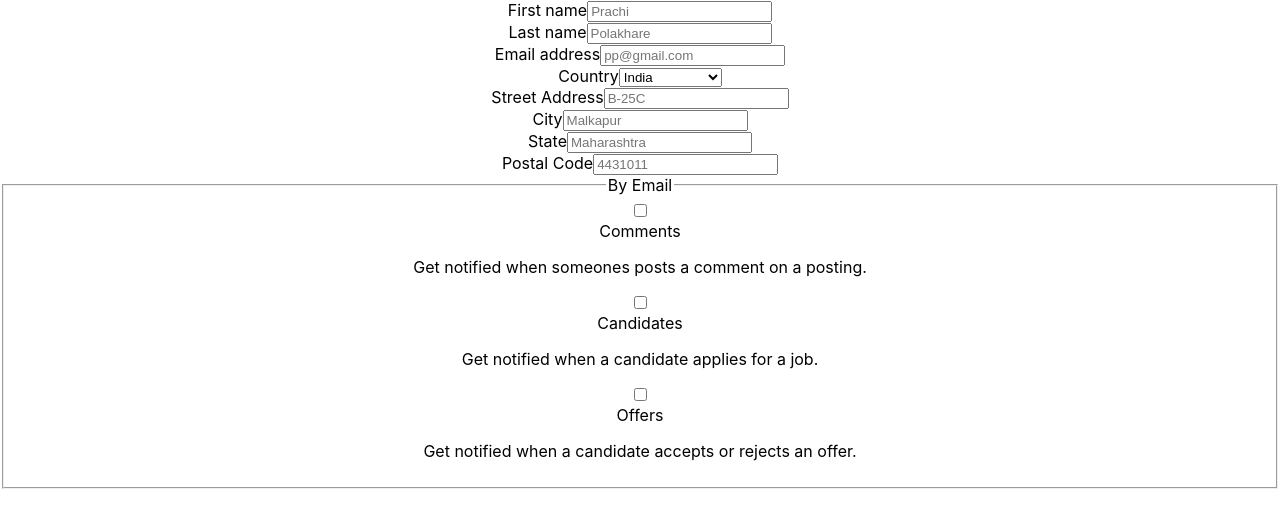
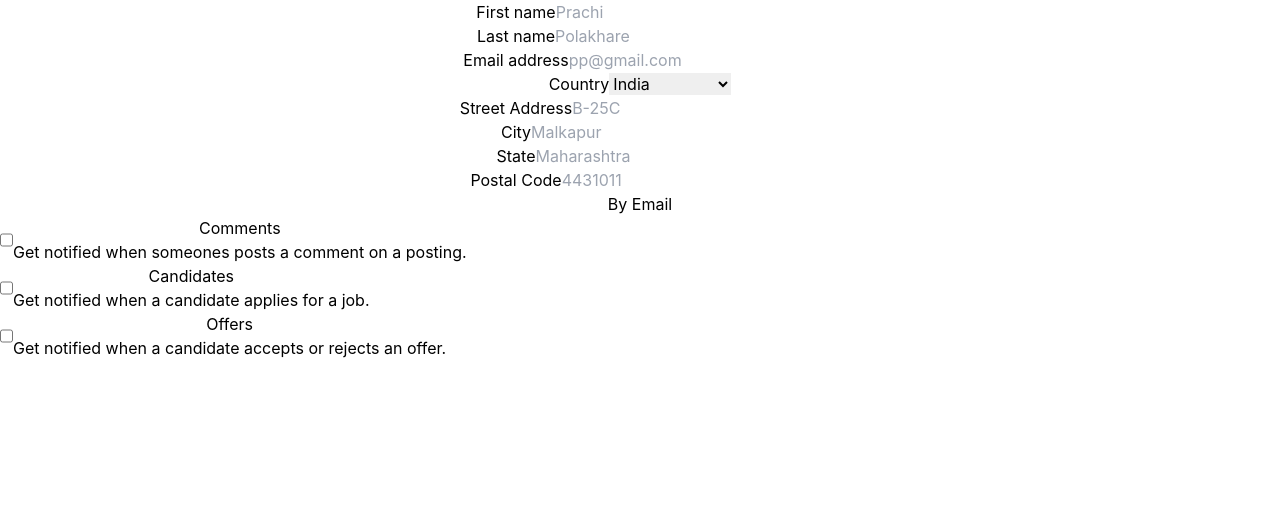
Before and after one commit to Prachi24599/form-app-hw, a React (Create React App) app: page / in a window 1280 px wide. Shown: the top 528 px of the page. Built offline with nearby package versions, Linux system fonts and the light colour scheme.

Commit message:
tailwind css configured

```diff
--- a/src/App.js
+++ b/src/App.js
@@ -115,7 +115,7 @@ function App() {
               type="checkbox"
               id="comments"
               name="comments"
-              value={formData.comments}
+              checked={formData.comments}
               onChange={changeHandler}
             />
             <div>
@@ -128,7 +128,7 @@ function App() {
               type="checkbox"
               id="candidates"
               name="candidates"
-              value={formData.candidates}
+              checked={formData.candidates}
               onChange={changeHandler}
             />
             <div>
@@ -141,7 +141,7 @@ function App() {
               type="checkbox"
               id="offers"
               name="offers"
-              value={formData.offers}
+              checked={formData.offers}
               onChange={changeHandler}
             />
             <div>
--- /dev/null
+++ b/tailwind.config.js
@@ -0,0 +1,8 @@
+/** @type {import('tailwindcss').Config} */
+module.exports = {
+  content: ["./src/**/*.{html,js}"],
+  theme: {
+    extend: {},
+  },
+  plugins: [],
+};
```
Also changed, not shown: src/index.css (+7 -3 lines).
